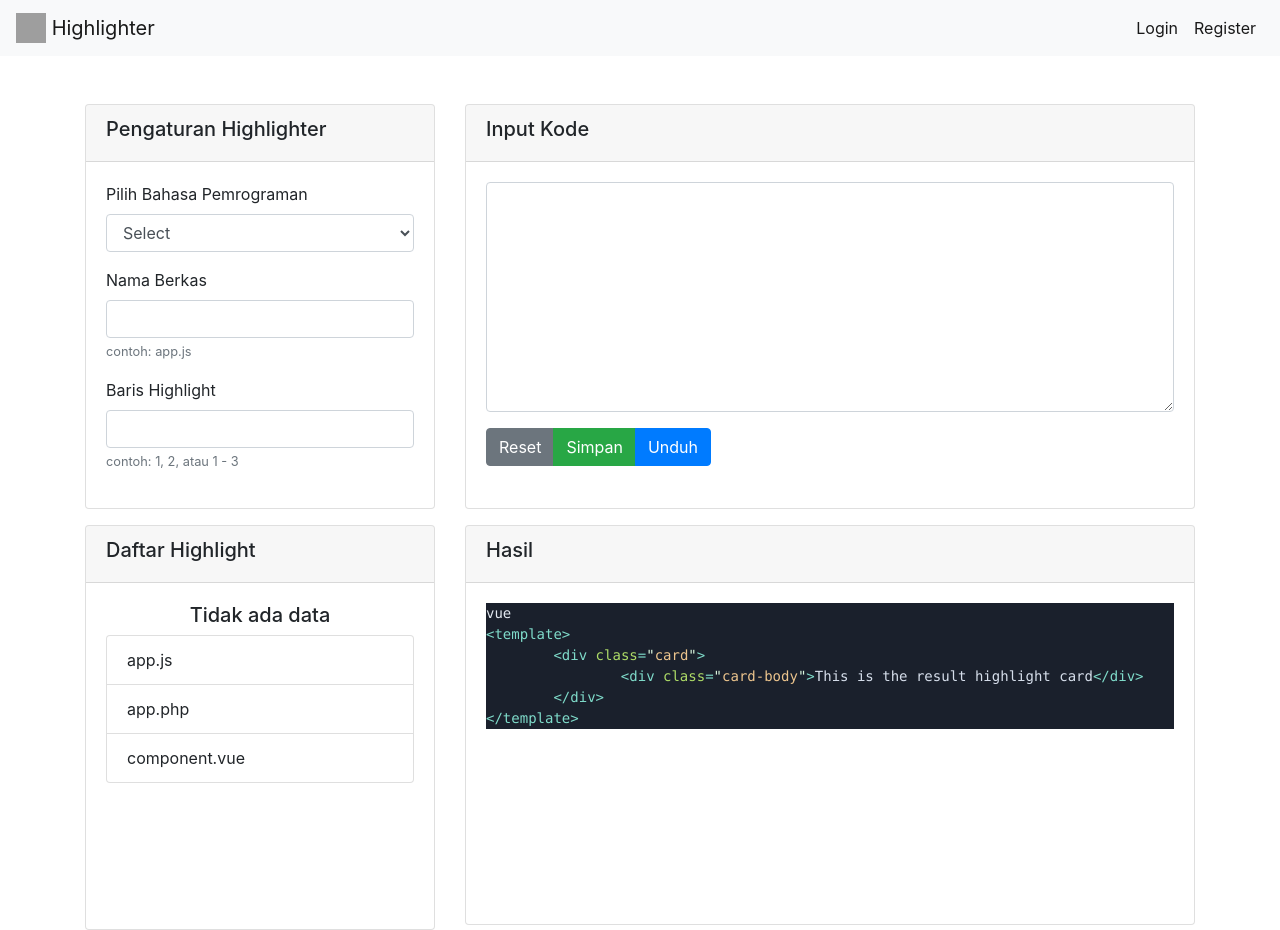
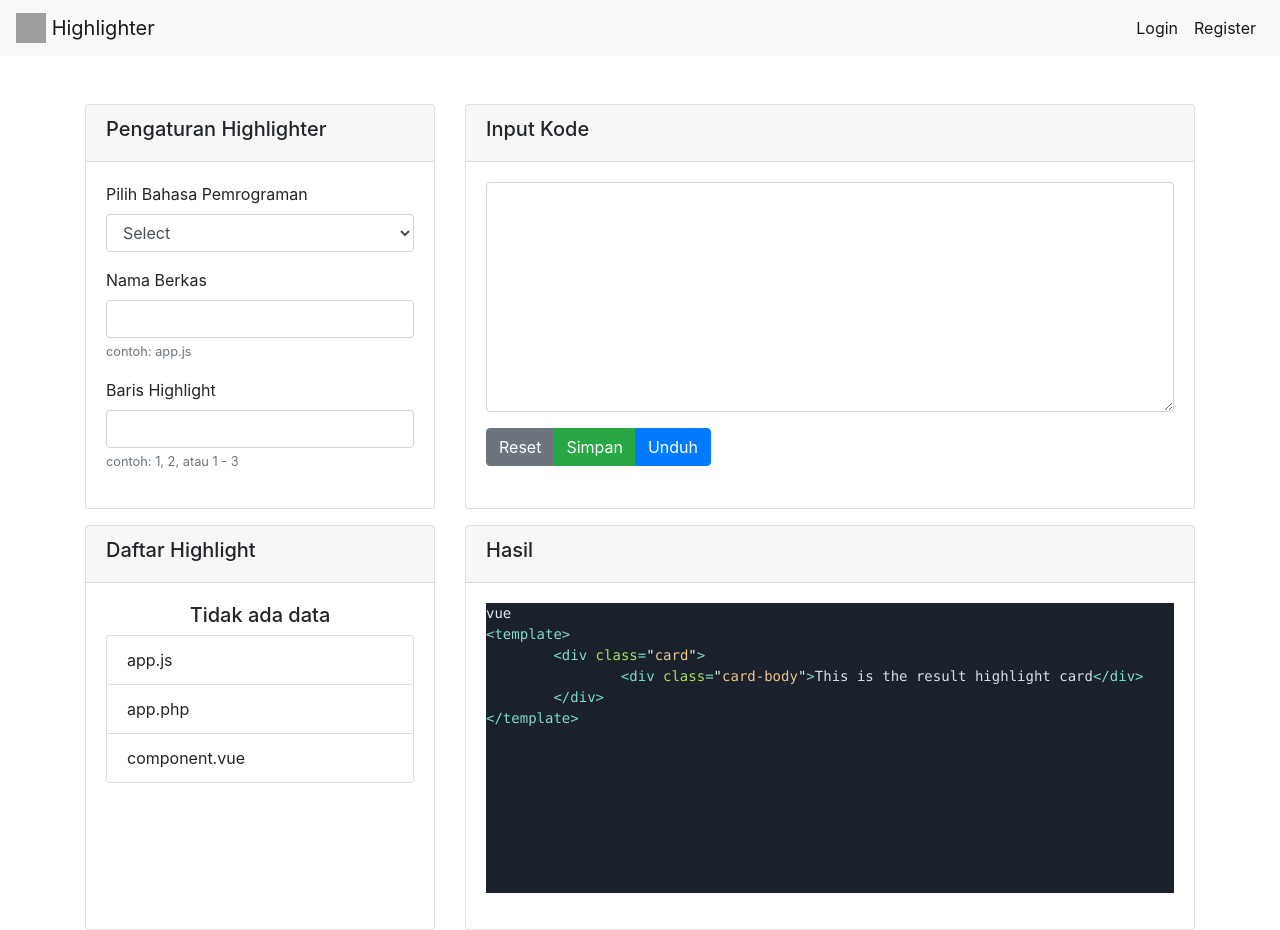
Before and after one commit to azharimm/code-highlighter, a Vue app: page / in a window 1280 px wide. Built offline with nearby package versions, Linux system fonts and the light colour scheme; grey boxes are pictures that could not be loaded.

Commit message:
^ result card style

```diff
--- a/src/components/home/ResultHighlight.vue
+++ b/src/components/home/ResultHighlight.vue
@@ -13,6 +13,7 @@
 
 <script>
 import Card from '../Card'
+
 export default {
 	components: {
 		Card
@@ -24,5 +25,6 @@ export default {
 .shiki {
 	background: #1a202c;
 	color:#e2e8f0;
+	min-height: 290px;
 }
 </style>
```
